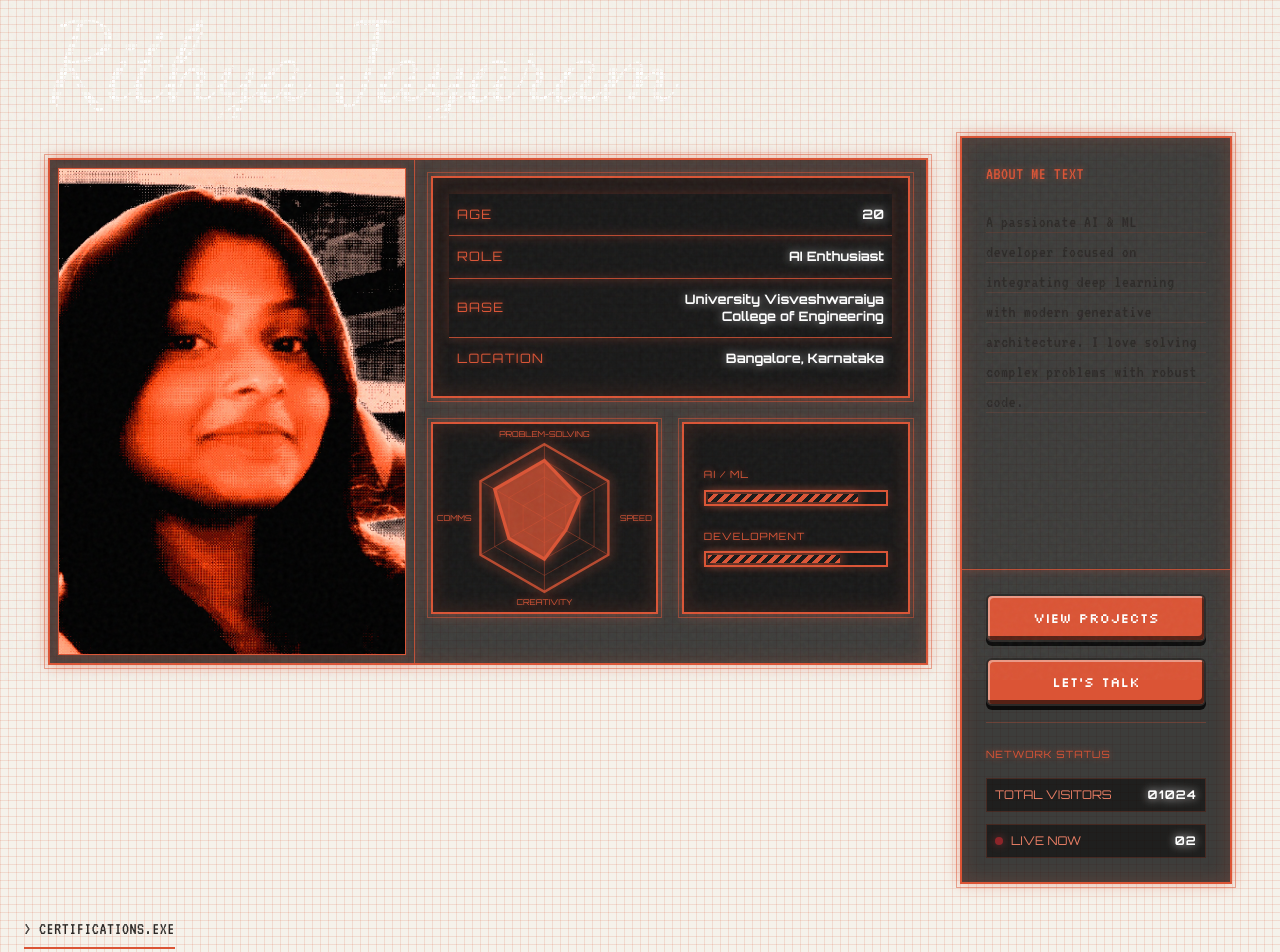
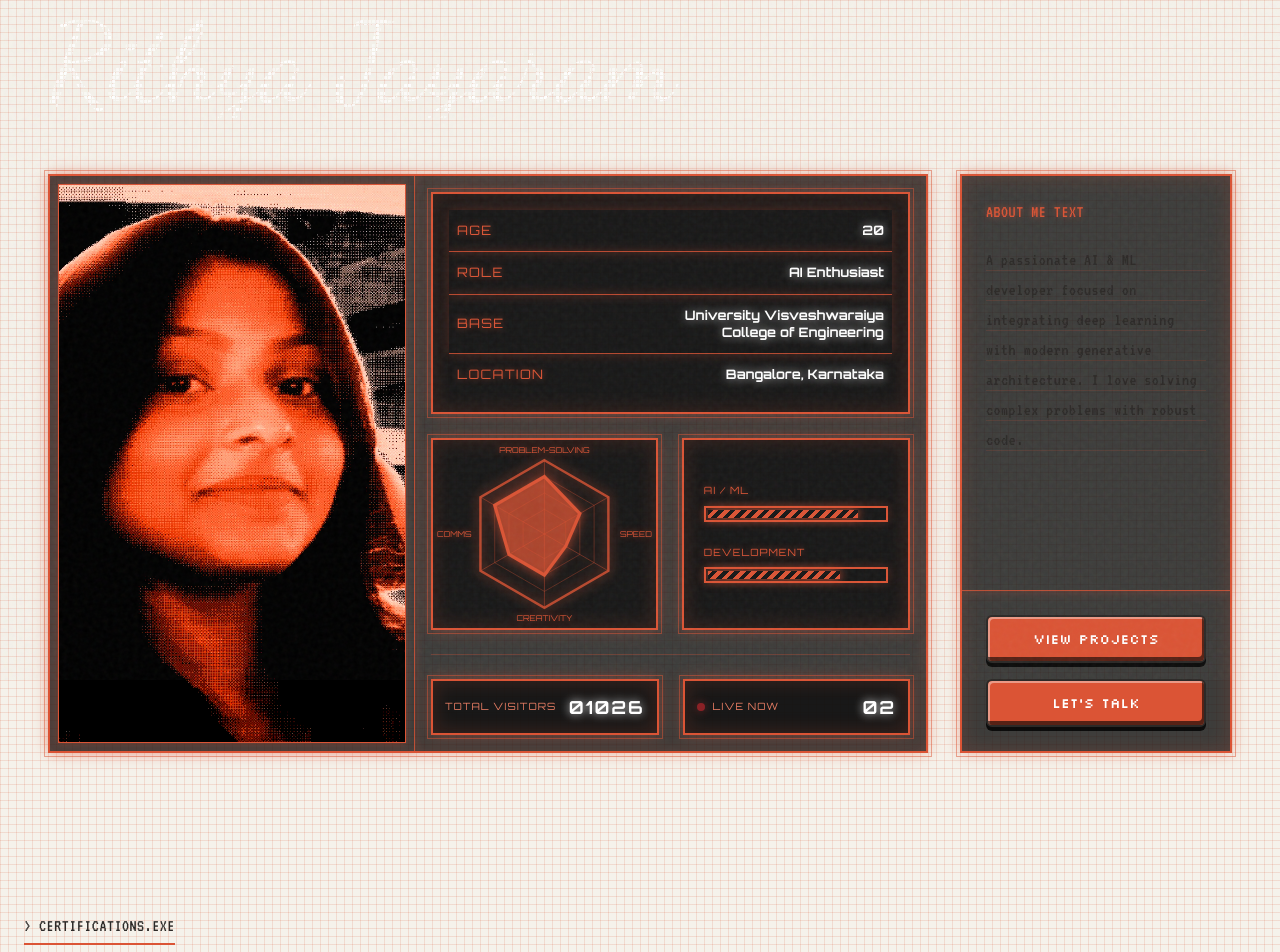
Before and after one commit to riti2043/portfolio_website, a React (Vite) app: page / in a window 1280 px wide. Shown: the part 120-1072 px from the top of the page. Built offline with nearby package versions, Linux system fonts and the light colour scheme; no server answers; a web font is replaced by a local one.

Commit message:
fix: adjust layout grid so boxes align horizontally and network status is moved under charts

```diff
--- a/src/App.jsx
+++ b/src/App.jsx
@@ -72,12 +72,20 @@ const NetworkStatus = () => {
   const [liveCount, setLiveCount] = useState(1);
 
   useEffect(() => {
+    let localVisits = parseInt(localStorage.getItem('site_visits') || '1024');
+    localVisits += 1;
+    localStorage.setItem('site_visits', localVisits);
+
     fetch('https://api.counterapi.dev/v1/rithyajayaram/portfolio/up')
       .then(res => res.json())
       .then(data => {
-        setTotalVisits(String(data.count).padStart(5, '0'));
+        if (data.count) {
+          setTotalVisits(String(data.count).padStart(5, '0'));
+        } else {
+          setTotalVisits(String(localVisits).padStart(5, '0'));
+        }
       })
-      .catch(() => setTotalVisits('01024'));
+      .catch(() => setTotalVisits(String(localVisits).padStart(5, '0')));
   }, []);
 
   useEffect(() => {
@@ -95,20 +103,17 @@ const NetworkStatus = () => {
   }, []);
 
   return (
-    <div className="mt-auto pt-6 border-t border-[rgba(219,84,53,0.3)]">
-       <h3 className="text-glow text-[10px] uppercase tracking-widest mb-4 font-orbitron">Network Status</h3>
-       <div className="flex flex-col gap-3 font-orbitron text-xs">
-          <div className="flex justify-between items-center bg-black/50 p-2 border border-[rgba(219,84,53,0.2)]">
-             <span className="text-[var(--text-muted)] uppercase">Total Visitors</span>
-             <span className="text-white drop-shadow-[0_0_5px_rgba(255,255,255,0.8)] font-bold tracking-widest">{totalVisits}</span>
-          </div>
-          <div className="flex justify-between items-center bg-black/50 p-2 border border-[rgba(219,84,53,0.2)]">
-             <span className="text-[var(--text-muted)] uppercase flex items-center gap-2">
-                <span className="w-2 h-2 rounded-full bg-red-500 animate-pulse shadow-[0_0_8px_rgba(239,68,68,0.8)]"></span>
-                Live Now
-             </span>
-             <span className="text-white drop-shadow-[0_0_5px_rgba(255,255,255,0.8)] font-bold tracking-widest">{String(liveCount).padStart(2, '0')}</span>
-          </div>
+    <div className="mt-6 pt-6 border-t border-[rgba(219,84,53,0.3)] flex flex-row gap-6">
+       <div className="flex-1 flex justify-between items-center bg-[#0f0f0f] hud-box p-3 font-orbitron text-xs">
+          <span className="text-[var(--text-muted)] uppercase tracking-widest text-[10px]">Total Visitors</span>
+          <span className="text-white drop-shadow-[0_0_5px_rgba(255,255,255,0.8)] font-bold tracking-widest text-lg">{totalVisits}</span>
+       </div>
+       <div className="flex-1 flex justify-between items-center bg-[#0f0f0f] hud-box p-3 font-orbitron text-xs">
+          <span className="text-[var(--text-muted)] uppercase tracking-widest text-[10px] flex items-center gap-2">
+             <span className="w-2 h-2 rounded-full bg-red-500 animate-pulse shadow-[0_0_8px_rgba(239,68,68,0.8)]"></span>
+             Live Now
+          </span>
+          <span className="text-white drop-shadow-[0_0_5px_rgba(255,255,255,0.8)] font-bold tracking-widest text-lg">{String(liveCount).padStart(2, '0')}</span>
        </div>
     </div>
   );
@@ -119,14 +124,16 @@ const ProfileDashboard = () => {
     <section id="hero" className="min-h-screen pt-8 pb-16 px-6 lg:px-12 flex flex-col items-center justify-center relative">
       <div className="max-w-[1400px] w-full mx-auto relative z-10 grid grid-cols-1 lg:grid-cols-12 gap-8 items-start mt-8 lg:mt-0">
 
-        {/* LEFT BOX (Now Main Profile): NAME + PHOTO + STATS (Spans 9 cols) */}
-        <div className="lg:col-span-9 flex flex-col">
+        {/* HEADER (Spans all 12 cols so the boxes below align perfectly) */}
+        <div className="lg:col-span-12">
+          <MovingBitsCursive />
+        </div>
 
-          {/* MOVING BITS CURSIVE HEADER */}
-          <MovingBitsCursive />
+        {/* LEFT BOX (Now Main Profile): PHOTO + STATS (Spans 9 cols) */}
+        <div className="lg:col-span-9 flex flex-col h-full">
 
           {/* UNIFIED CONTAINER (PHOTO + STATS) */}
-          <div className="hud-box flex flex-col md:flex-row flex-1 mt-4">
+          <div className="hud-box flex flex-col md:flex-row flex-1">
 
             {/* PHOTO SECTION */}
             <div className="md:w-5/12 border-b md:border-b-0 md:border-r hud-divider p-2">
@@ -208,6 +215,8 @@ const ProfileDashboard = () => {
                    </div>
                 </div>
 
+                {/* NETWORK STATUS */}
+                <NetworkStatus />
 
               </div>
             </div>
@@ -215,7 +224,7 @@ const ProfileDashboard = () => {
         </div>
 
         {/* RIGHT BOX (Now About Me) (Spans 3 cols) */}
-        <div className="lg:col-span-3 flex flex-col hud-box p-0 h-full mt-10 lg:mt-32">
+        <div className="lg:col-span-3 flex flex-col hud-box p-0 h-full">
           <div className="p-6 flex-1 border-b hud-divider">
              <h2 className="text-sm font-mono-custom text-glow mb-4 uppercase">about me text</h2>
              <div className="relative font-mono-custom text-xs leading-[30px] text-[var(--text-primary)]"
@@ -232,7 +241,6 @@ const ProfileDashboard = () => {
           <div className="p-6 flex flex-col gap-4">
              <a href="#projects" className="btn-pixel w-full text-center py-3 text-sm">VIEW PROJECTS</a>
              <a href="#contact" className="btn-pixel w-full text-center py-3 text-sm">LET'S TALK</a>
-             <NetworkStatus />
           </div>
         </div>
 
```
